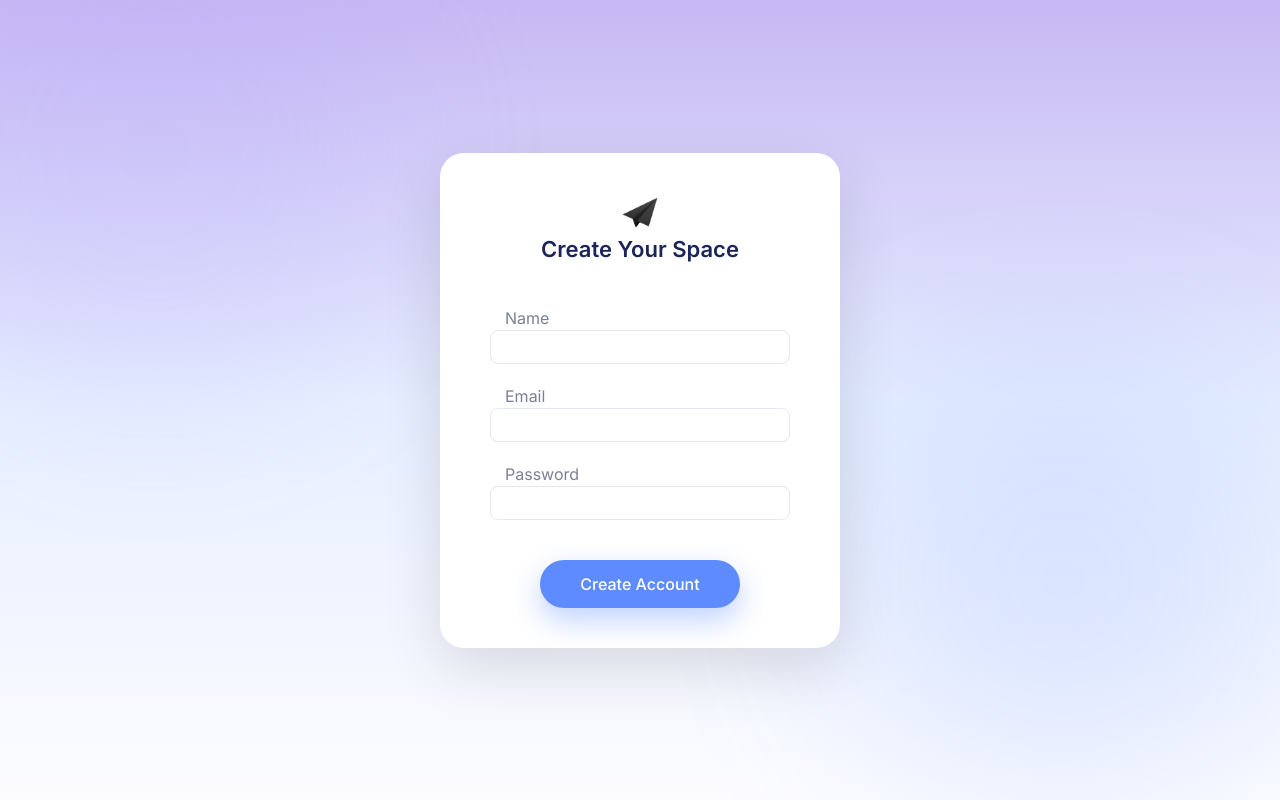
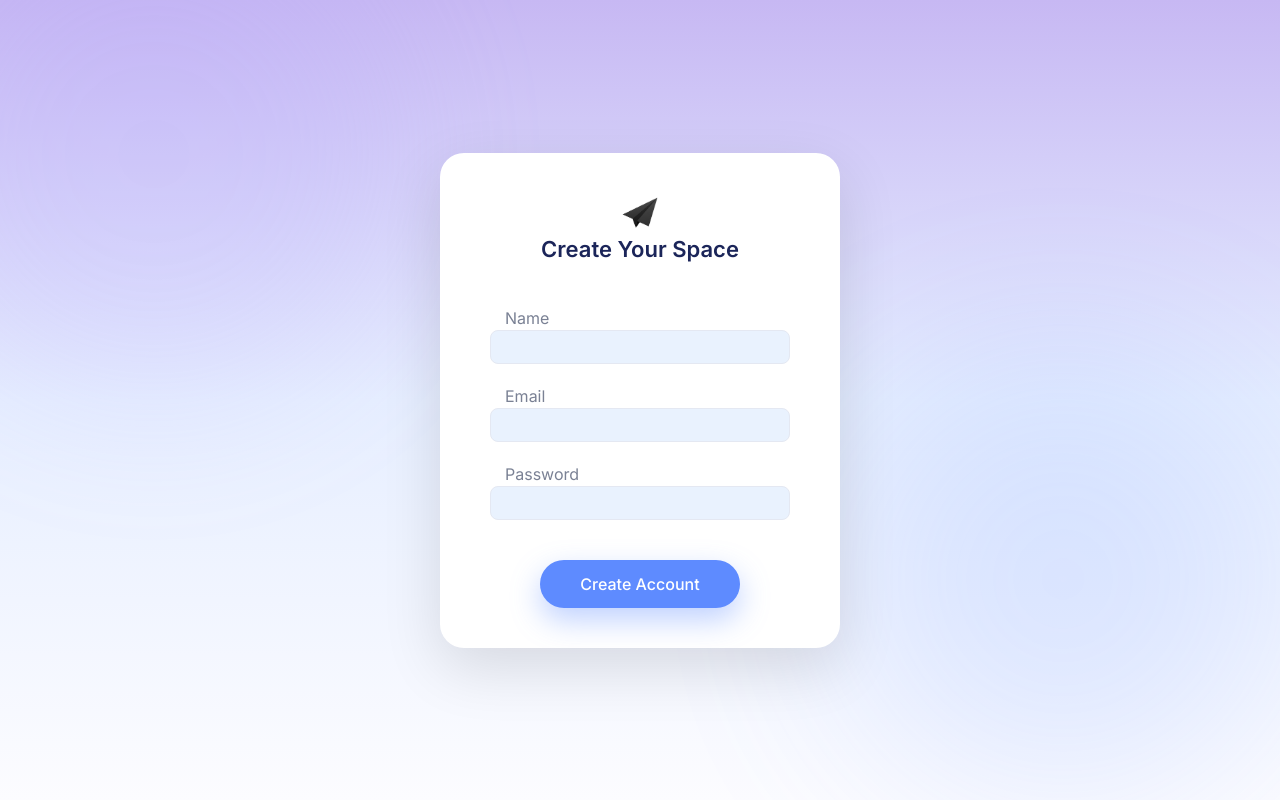
Before and after one commit to varsha-singh-uidev/PaperLane-React-, a React (Vite) app: page /popup in a window 1280 px wide. Built offline with nearby package versions, Linux system fonts and the light colour scheme.

Commit message:
Complete the error handling now working on the render to the mainPage

```diff
--- a/src/Components/PopupPage.jsx
+++ b/src/Components/PopupPage.jsx
@@ -13,6 +13,7 @@ const PopupPage = () => {
             localStorage.setItem("userDetail", JSON.stringify(userDetail));
         }
     }, []);
+
     // storing the user input into the useState
     const[name,setName] = useState("");
     const[email, setEmail] = useState("");
@@ -21,22 +22,34 @@ const PopupPage = () => {
     const [nameError, setNameError] = useState("");
     const [emailError, setEmailError] = useState("");
     const [passwordError, setPasswordError] = useState("");
+
     // updating the localStorage when the user enter the data into the field and enter to create the account
     function handler(e){
         e.preventDefault();
         // calling the validation on input field
+        let hasError = false;
+
         if(!validateName(name)){
           setNameError("Name atleast 3 character long");
+          hasError = true;
         }
 
         let emailReturn = validateEmail(email);
         if(emailReturn !== true){
           setEmailError(emailReturn);
+          hasError = true;
         }
 
-        // if(!validatePassword(password)){
-        //   console.log("Error in password");
-        // }
+        let passwordReturn = validatePassword(password);
+        if(passwordReturn !== true){
+          setPasswordError(passwordReturn);
+          hasError = true;
+        }
+        // if error occurs at any step stop there not store the data
+        if(hasError){
+          return;
+        }
+
         // storing the data into the localStorage
         let userDetail = JSON.parse(localStorage.getItem("userDetail")); //read existing one
         userDetail.userName = name;
@@ -47,6 +60,7 @@ const PopupPage = () => {
         let data = JSON.parse(localStorage.getItem("userDetail"));
         console.log("data",data);
     }
+
     // function for the name validation
     function validateName(name){
       let validName = name.trim();
@@ -83,7 +97,7 @@ const PopupPage = () => {
         return "Domain part of email must not contain consecutive dots";
       }
       // check the domain structure and also check it must contain one dot before the extension
-      if(/^[a-z0-9.-]+\.[a-z]{2,}$/.test(domainPart)){
+      if(!/^[a-z0-9.-]+\.[a-z]{2,}$/.test(domainPart)){
         return "Domain must contain a dot and valid extension";
       }
       // check if the domain start or end with the dot or hyphen.
@@ -138,7 +152,11 @@ const PopupPage = () => {
                 type="text" required
                 value={name}
                 onChange={(e)=>{setName(e.target.value), setNameError("")}}
-                className={`bg-white border w-[300px] pl-[20px] py-[4px] rounded-lg focus:border-[#5E8BFF] focus:ring-[#5B8CFF]/20 focus:ring-1 focus:outline-none transition ${nameError ? "border-red-500" : "border-[#E4E8F2]"}`}/>
+                className={`not-only:border w-[300px] pl-[20px] py-[4px] rounded-lg transition
+                ${nameError
+                ? "border-red-500 focus:border-red-500 focus:ring-red-300"
+                : "border-[#E4E8F2] focus:border-[#5E8BFF] focus:ring-[#5B8CFF]/20 bg-blue-100/60"}
+                focus:ring-1 focus:outline-none`}/>
                 <span className={`text-[12px] ${nameError ? "text-red-500": ""}`}>{nameError}</span>
               </div>
 
@@ -148,8 +166,12 @@ const PopupPage = () => {
                 <input id='Email'
                 type="email" required
                 value={email}
-                onChange={(e) => setEmail(e.target.value)}
-                className={`bg-white border w-[300px] pl-[20px] py-[4px] rounded-lg focus:border-[#5E8BFF] focus:ring-[#5B8CFF]/20 focus:ring-1 focus:outline-none transition ${emailError ? "border-red-500" : "border-[#E4E8F2]"}`}/>
+                onChange={(e) => {setEmail(e.target.value), setEmailError("")}}
+                className={` not-only:border w-[300px] pl-[20px] py-[4px] rounded-lg transition
+                ${emailError
+                ? "border-red-500 focus:border-red-500 focus:ring-red-300"
+                : "border-[#E4E8F2] focus:border-[#5E8BFF] focus:ring-[#5B8CFF]/20 bg-blue-100/60"}
+                focus:ring-1 focus:outline-none`}/>
                 <span className={`text-[12px] ${emailError ? "text-red-500": ""}`}>{emailError}</span>
               </div>
 
@@ -159,9 +181,13 @@ const PopupPage = () => {
                 <input id='Password'
                 type="password" required
                 value={password}
-                onChange={(e) => setPassword(e.target.value)}
-                className={`bg-white border w-[300px] pl-[20px] py-[4px] rounded-lg focus:border-[#5E8BFF] focus:ring-[#5B8CFF]/20 focus:ring-1 focus:outline-none transition ${nameError ? "border-red-500" : "border-[#E4E8F2]"}`}/>
-                <span className={`text-[12px] ${nameError ? "text-red-500": ""}`}>{nameError}</span>
+                onChange={(e) => {setPassword(e.target.value), setPasswordError("")}}
+                className={`not-only:border w-[300px] pl-[20px] py-[4px] rounded-lg transition
+                ${passwordError
+                ? "border-red-500 focus:border-red-500 focus:ring-red-300"
+                : "border-[#E4E8F2] focus:border-[#5E8BFF] focus:ring-[#5B8CFF]/20 bg-blue-100/60"}
+                focus:ring-1 focus:outline-none`}/>
+                <span className={`text-[12px] ${passwordError ? "text-red-500": ""}`}>{passwordError}</span>
               </div>
 
              </div>
```
